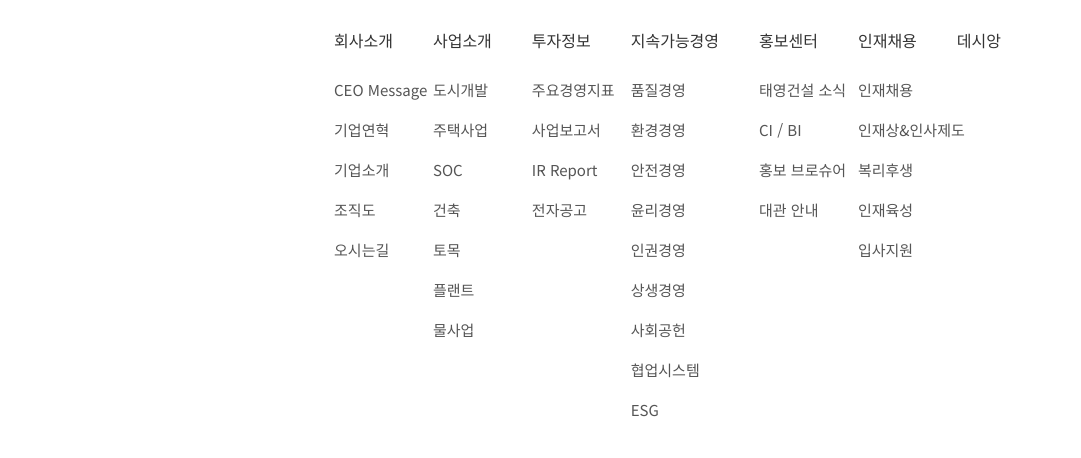
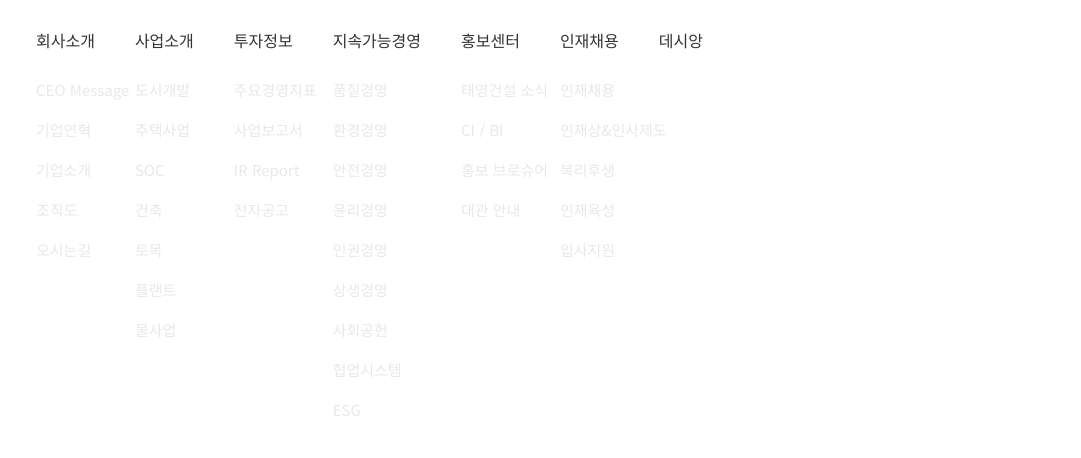
Before and after one commit to KYSKYS9746/TYEYOUNG, a plain HTML site: page index.html in a window 1280 px wide. Shown: the top 458 px of the page, 199-1280 px from the left. Drawn offline with Linux system fonts and the light colour scheme; some icons are missing; files whose address does not match are found by name.

Commit message:
Add files via upload

```diff
--- a/css/style.css
+++ b/css/style.css
@@ -37,7 +37,6 @@
 }
 
 .Header .Header_Wrap .Gnb {
-    margin: 0 0 0 auto;
     white-space: nowrap;
 }
 
@@ -110,15 +109,15 @@
 
 .Header .Gnb>ul>li a {
     display: block;
-    color: #555555;
+    color: #e8e8e8;
 }
-
 
 .MainVisual .MainSlide .itm {
     position: relative;
     height: 100vh;
     min-height: 600px;
 }
+
 /* .MainVisual .MainSlide .itm::before {
     content: "";
     position: absolute;
```
Also changed, not shown: index.html (+0 -2 lines).
